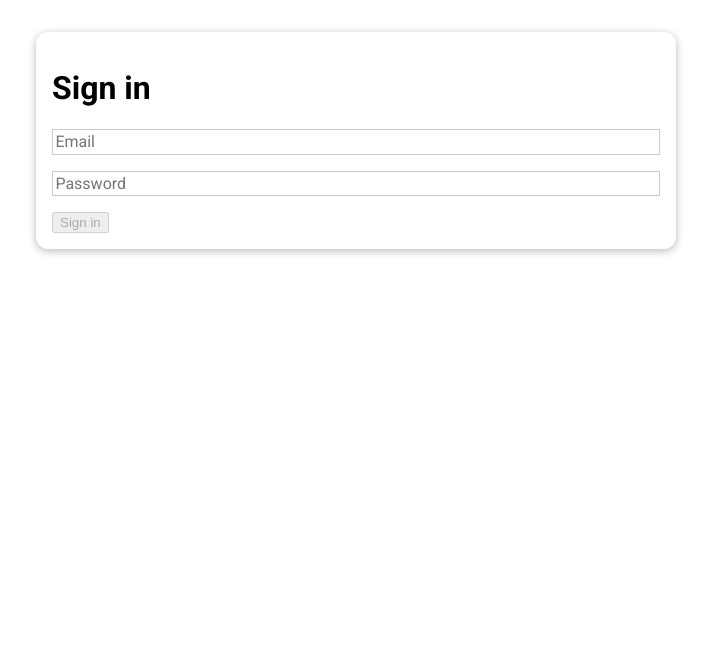
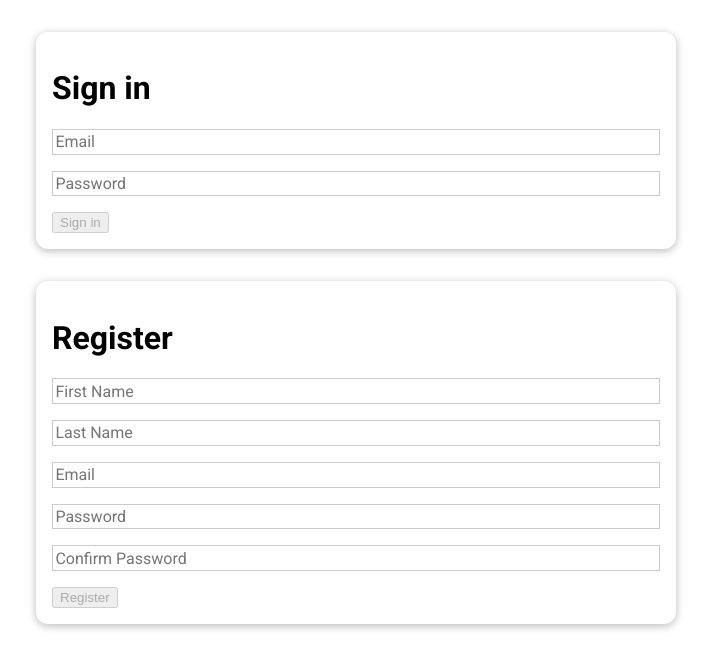
Before and after one commit to jeko2000/admin-panel-web, a Vue app: page / in a window 1280 px wide. Shown: the top 668 px of the page, without its empty margins (284-995 px from the left). Built offline with nearby package versions, Linux system fonts and the light colour scheme; the HTML template or start-up script is replaced by a standard one.

Commit message:
Add basic registration form component

```diff
--- a/src/App.vue
+++ b/src/App.vue
@@ -1,19 +1,26 @@
 <template>
-<LoginForm @login="onLogin"></LoginForm>
+<LoginForm @login="onLogin" />
+<RegistrationForm @register="onRegister"/>
 </template>
 
 <script lang="ts">
 import { defineComponent } from "vue";
 import LoginForm from './components/LoginForm.vue';
+import RegistrationForm from './components/RegistrationForm.vue';
+import { LoginRendition, RegistrationRendition } from "./types/renditions";
 
 export default defineComponent({
   name: 'App',
   components: {
-    LoginForm
+    LoginForm,
+    RegistrationForm
   },
   methods: {
-    onLogin(email: string, password: string) {
-      console.log(`Logged in as ${email} and ${password}`);
+    onLogin(loginRendition: LoginRendition): void {
+      console.log(`Received login rendition: ${JSON.stringify(loginRendition)}`);
+    },
+    onRegister(registrationRendition: RegistrationRendition): void {
+      console.log(`Received registration rendition: ${JSON.stringify(registrationRendition)}`);
     }
   }
 });
--- a/src/components/LoginForm.vue
+++ b/src/components/LoginForm.vue
@@ -28,6 +28,7 @@
 
 <script lang="ts">
 import { defineComponent } from "vue";
+import { LoginRendition } from "../types/renditions";
 
 export default defineComponent({
   name: 'LoginForm',
@@ -45,34 +46,12 @@ export default defineComponent({
   },
   methods: {
     onLogin(): void {
-      this.$emit('login', this.email, this.password);
+      const loginRendition: LoginRendition = {
+        email: this.email,
+        password: this.password
+      }
+      this.$emit('login', loginRendition);
     }
   }
 });
 </script>
-
-<style scoped>
-label {
-    font-weight: bold;
-    display: block;
-    margin-bottom: 0.5rem;
-}
-
-input,
-textarea {
-    display: block;
-    width: 100%;
-    font: inherit;
-    padding: 0.15rem;
-    border: 1px solid #ccc;
-}
-
-input:focus,
-textarea:focus {
-    outline: none;
-}
-
-.form-control {
-    margin: 1rem 0;
-}
-</style>
--- /dev/null
+++ b/src/components/RegistrationForm.vue
@@ -0,0 +1,93 @@
+<template>
+<base-form
+  title="Register"
+  @submit.prevent="onSubmit">
+  <div class="form-control">
+    <input
+      v-model="firstName"
+      type="text"
+      name="first-name"
+      placeholder="First Name"
+      required
+    >
+  </div>
+  <div class="form-control">
+    <input
+      v-model="lastName"
+      type="text"
+      name="last-name"
+      placeholder="Last Name"
+      required
+    >
+  </div>
+  <div class="form-control">
+    <input
+      v-model="email"
+      type="email"
+      name="email"
+      placeholder="Email"
+      required
+    >
+  </div>
+  <div class="form-control">
+    <input
+      v-model="password"
+      type="password"
+      name="password"
+      placeholder="Password"
+      required
+    >
+  </div>
+  <div class="form-control">
+    <input
+      v-model="passwordConfirmation"
+      type="password"
+      name="password"
+      placeholder="Confirm Password"
+      required
+    >
+  </div>
+  <base-button :disabled="disableButton" type="submit">
+    Register
+  </base-button>
+</base-form>
+</template>
+
+<script lang="ts">
+import { defineComponent } from "vue";
+import { RegistrationRendition } from "../types/renditions";
+
+export default defineComponent({
+  name: 'RegistrationForm',
+  data() {
+    return {
+      firstName: '',
+      lastName: '',
+      email: '',
+      password: '',
+      passwordConfirmation: ''
+    }
+  },
+  emits: ['register'],
+  computed: {
+    disableButton(): boolean {
+      return !(this.firstName
+        && this.lastName
+        && this.email
+        && this.password
+        && this.password === this.passwordConfirmation)
+    }
+  },
+  methods: {
+    onSubmit(): void {
+      const rendition: RegistrationRendition = {
+        firstName: this.firstName,
+        lastName: this.lastName,
+        email: this.email,
+        password: this.password
+      }
+      this.$emit('register', rendition);
+    }
+  }
+});
+</script>
--- a/src/components/UI/BaseForm.vue
+++ b/src/components/UI/BaseForm.vue
@@ -21,7 +21,7 @@ export default defineComponent({
 });
 </script>
 
-<style scoped>
+<style>
 label {
     font-weight: bold;
     display: block;
--- /dev/null
+++ b/src/types/renditions.ts
@@ -0,0 +1,11 @@
+export interface LoginRendition {
+  email: string,
+  password: string
+}
+
+export interface RegistrationRendition {
+  firstName: string,
+  lastName: string,
+  email: string,
+  password: string
+}
```
